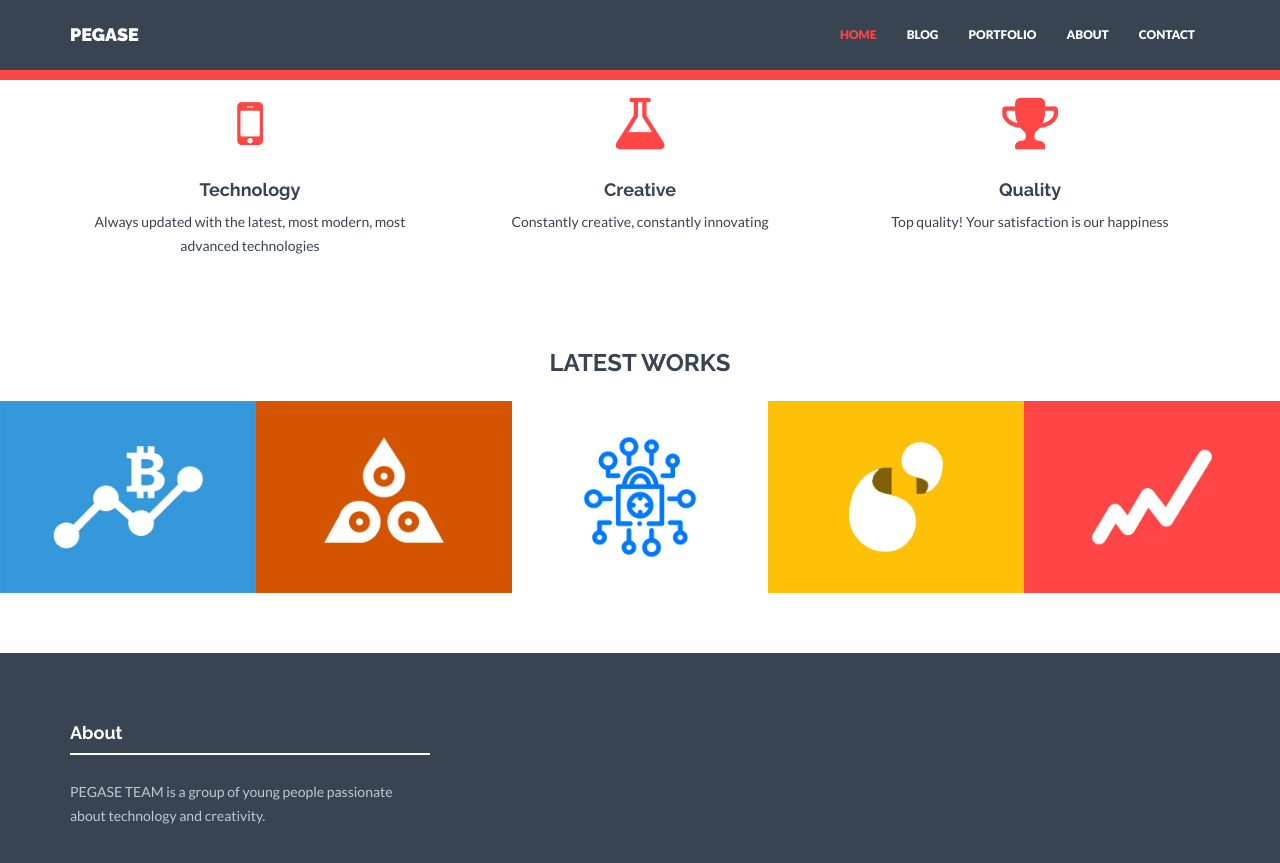
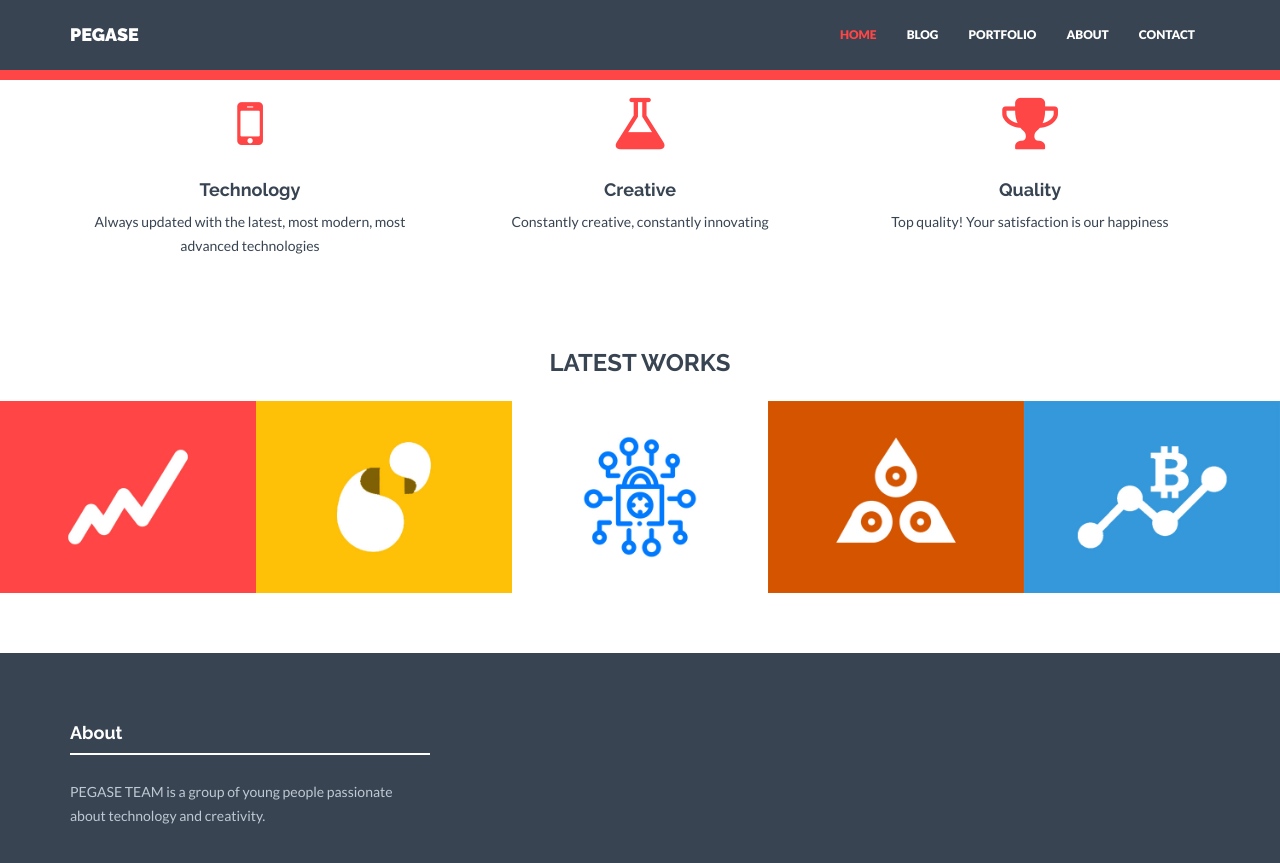
Before and after one commit to PegaseTeam/pegaseteam.github.io, a Jekyll site: the page built from index.html, in a window 1280 px wide and 900 px high, scrolled down 786 px. Shown: the top 863 px of the window. Built offline with Jekyll 4.4.1, drawn with Linux system fonts in a browser that asks for light colours; nearby versions of some CDN libraries.

Commit message:
Update portfolio.html

```diff
--- a/_includes/portfolio.html
+++ b/_includes/portfolio.html
@@ -2,7 +2,7 @@
     <div class="portfolio-centered">
         {% if include.title %}<h3>{{ include.title }}</h3>{% endif %}
         <div class="recentitems portfolio">
-            {% for project in site.projects limit:include.limit %}
+            {% for project in site.projects reversed limit:include.limit %}
                 <div class="portfolio-item graphic-design">
                     <div class="he-wrap tpl6">
                     <img src="{{ "/assets/img/project/" | prepend: site.baseurl }}{{ project.img }}" alt="">
```
